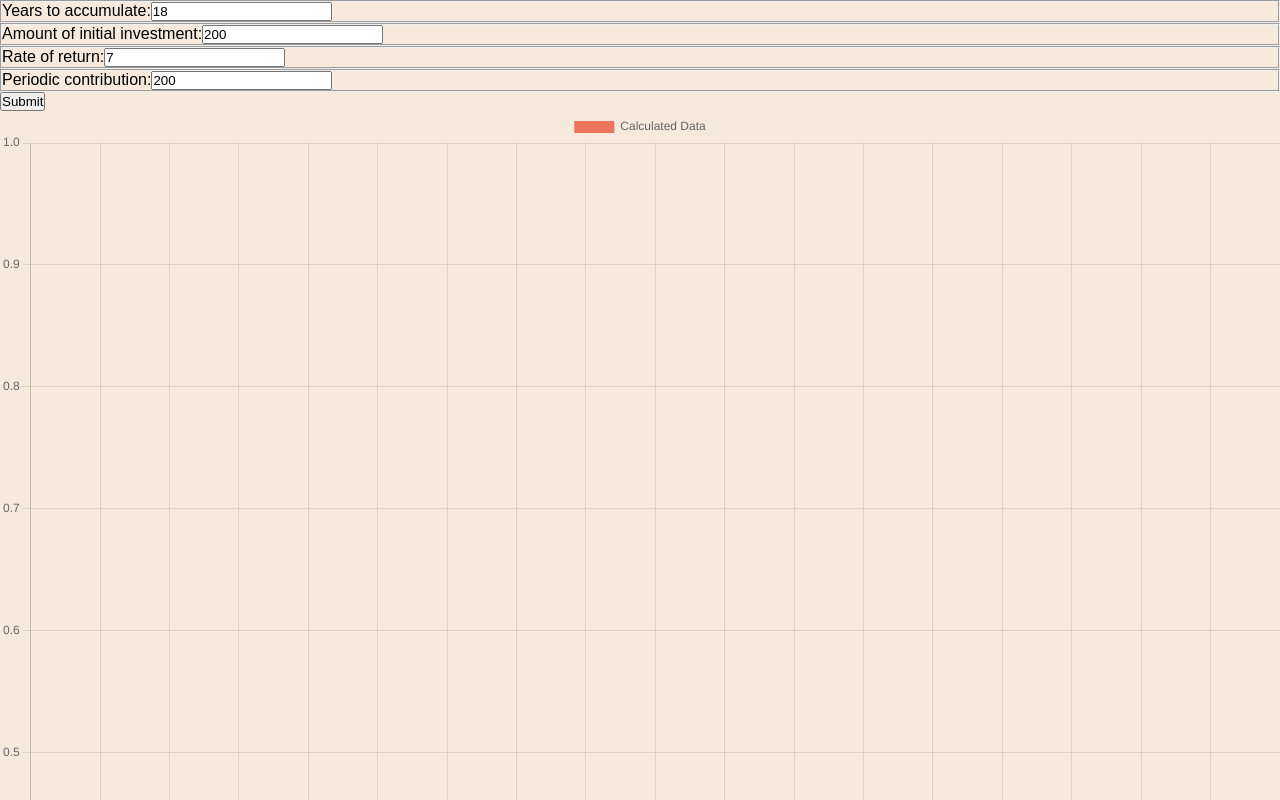
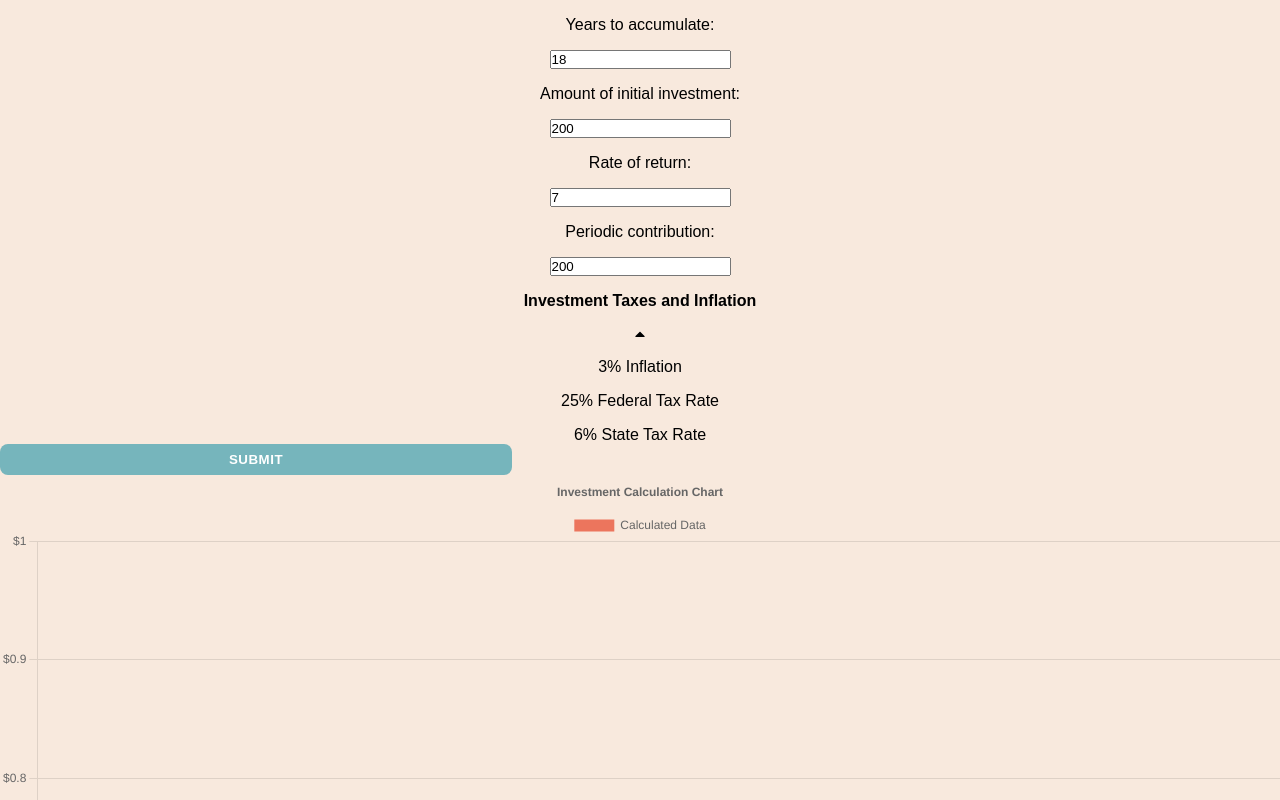
Before and after one commit to nyrellcl/react-challenge-budget-app, a Next.js app: page /components/BarChart in a window 1280 px wide. Shown: the top 800 px of the page. Built offline with nearby package versions, Linux system fonts and the light colour scheme.

Commit message:
edit bar chart

```diff
--- a/src/pages/Investing.tsx
+++ b/src/pages/Investing.tsx
@@ -32,7 +32,7 @@ function Investing() {
         <section className='visualize-section'>
           <article className='visualize-section__content'>
             <h3>Let&apos;s visualize how one might start out, no matter what age they may be, or amount they start with.</h3>
-            <p>Below is a chart you can use to visualize how your money can grow over the years.</p>
+            <p>Below is a chart you can use to visualize how much your money can grow over the years.</p>
           </article>
           <BarChart/>
         </section>
--- a/src/pages/components/BarChart.tsx
+++ b/src/pages/components/BarChart.tsx
@@ -1,12 +1,19 @@
 import React from "react";
 import { Chart } from "chart.js/auto";
 import { useState, useRef, useEffect } from "react";
+import {FaCaretUp, FaCaretDown} from "react-icons/fa"
 
 interface BarChartProps {
   years: number;
   initial: number;
   ROR: number;
   contribution: number;
+}
+
+interface Taxes {
+  inflation: number,
+  federal_tax_rate: number,
+  state_tax_rate: number
 }
 
 function BarChart() {
@@ -16,8 +23,15 @@ function BarChart() {
     ROR: 7,
     contribution: 200,
   });
+
+  const [taxData, setTaxData] = useState<Taxes>({
+    inflation: 3,
+    federal_tax_rate: 25,
+    state_tax_rate: 6
+  })
   const [calculatedData, setCalculatedData] = useState<number[]>([]);
   const [futureValue, setFutureValue] = useState<number | null>(null);
+  const [isTaxExpanded, setIsTaxExpanded] = useState<boolean>(false)
 
   const labels = Array.from({ length: data.years }, (_, i) => `${i + 1}`);
 
@@ -29,12 +43,21 @@ function BarChart() {
       ROR: parseInt(e.currentTarget.ROR_INVEST.value),
       contribution: parseInt(e.currentTarget.CONTRIBUTION.value),
     };
+
+    const newTaxData = {
+      inflation: parseInt(e.currentTarget.INFLATION.value),
+      federal_tax_rate: parseInt(e.currentTarget.FEDERAL_TAX.value),
+      state_tax_rate: parseInt(e.currentTarget.STATE_TAX.value)
+    }
+
+    setTaxData(newTaxData)
     setData(newFormData);
     const calculated: number[] = [];
     for (let i = 1; i <= newFormData.years; i++) {
       const futureValue =
         (newFormData.initial + (i - 1) * newFormData.contribution) *
         Math.pow(1 + newFormData.ROR / 100, i);
+        // tax calculation here const taxFutureValue = futureValue *
       calculated.push(parseInt(futureValue.toFixed(2)));
     }
     setCalculatedData(calculated);
@@ -65,10 +88,31 @@ function BarChart() {
         ],
       },
       options: {
+        layout:{
+          autoPadding: true
+        },
+        plugins:{
+          title:{
+            display: true,
+            text: "Investment Calculation Chart",
+
+          },
+        },
+        responsive: true,
         scales: {
           y: {
             beginAtZero: true,
+            ticks:{
+              callback(tickValue) {
+                return `$${tickValue}`
+              },
+            }
           },
+          x:{
+            grid: {
+              display: false
+            }
+          }
         },
         backgroundColor: "#EC755D"
       },
@@ -83,8 +127,8 @@ function BarChart() {
   return (
     //user input data section
     <section className="data-chart">
-      <form onSubmit={handleDataSubmit}>
-        {futureValue && <p>Your plan produces ${futureValue}.</p>}
+      <form className="data-chart__form" onSubmit={handleDataSubmit}>
+        {futureValue && <p className="data-chart__form__plan">Your plan produces <strong>${futureValue}</strong> in <strong>{data.years} years</strong></p>}
         <fieldset>
           <label htmlFor="YEARS">Years to accumulate:</label>
           <input name="YEARS" id="YEARS" type="number" defaultValue={data.years} />
@@ -104,7 +148,29 @@ function BarChart() {
           <label htmlFor="CONTRIBUTION">Periodic contribution:</label>
           <input name="CONTRIBUTION" id="CONTRIBUTION" defaultValue={data.contribution}/>
         </fieldset>
-        <button type="submit">Submit</button>
+        <fieldset className="tax-heading">
+        <h4>Investment Taxes and Inflation</h4>
+          {isTaxExpanded ? <FaCaretDown onClick={() => setIsTaxExpanded(!isTaxExpanded)}/> : <FaCaretUp onClick={() => setIsTaxExpanded(!isTaxExpanded)}/>}
+        </fieldset>
+        {isTaxExpanded ? <fieldset className="tax-rates-expanded">
+
+          <label htmlFor="INFLATION">Expected inflation rate %:</label>
+          <input name="INFLATION" id="INFLATION" type="number" defaultValue={taxData.inflation}/>
+
+          <label htmlFor="FEDERAL_TAX">Federal marginal tax rate %:</label>
+          <input name="FEDERAL_TAX" id="FEDERAL_TAX" type="number" defaultValue={taxData.federal_tax_rate}/>
+
+          <label htmlFor="STATE_TAX">State marginal tax rate %:</label>
+          <input name="STATE_TAX" id="STATE_TAX" type="number" defaultValue={taxData.state_tax_rate}/>
+        </fieldset> :
+        <fieldset className="tax-rates">
+          <label htmlFor="INFLATION">{taxData.inflation}% Inflation</label>
+          <label htmlFor="FEDERAL_TAX">{taxData.federal_tax_rate}% Federal Tax Rate</label>
+          <label htmlFor="STATE_TAX">{taxData.state_tax_rate}% State Tax Rate</label>
+        </fieldset>
+         }
+
+        <button type="submit" className="data-submit">Submit</button>
       </form>
       <canvas ref={chartRef} width={400} height={400} />
     </section>
--- a/src/styles/investing-sass/investing.css
+++ b/src/styles/investing-sass/investing.css
@@ -38,6 +38,43 @@
   font-size: 1.5rem;
 }
 .visualize-section__content p {
-  padding: 0;
+  padding: 0 0 1rem 0;
   margin-top: 1.5rem;
+}
+
+.data-chart__form fieldset {
+  display: flex;
+  align-items: center;
+  flex-direction: column;
+  gap: 1rem;
+  border: none;
+  padding-top: 1rem;
+}
+.data-chart__form .tax-heading {
+  display: flex;
+  align-items: center;
+  gap: 1rem;
+}
+.data-chart__form__plan {
+  text-align: center;
+  padding: 1rem 0 0 0;
+}
+.data-chart__form .data-submit {
+  background-color: #76B5BC;
+  color: white;
+  font-weight: 700;
+  text-transform: uppercase;
+  letter-spacing: 0.03125rem;
+  border: none;
+  border-radius: 0.5rem;
+  width: 40%;
+  margin: 0 auto;
+  cursor: pointer;
+  padding: 0.5rem;
+  transition: all 250ms linear;
+}
+.data-chart__form .data-submit:hover {
+  background-color: transparent;
+  color: #76B5BC;
+  border: 1px solid #76B5BC;
 }/*# sourceMappingURL=investing.css.map */
--- a/src/styles/investing-sass/investing.scss
+++ b/src/styles/investing-sass/investing.scss
@@ -45,9 +45,50 @@
             font-size: rem(24);
         }
         p{
-            padding: 0;
+            padding: 0 0 1rem 0;
             margin-top: 1.5rem;
 
         }
     }
 }
+
+.data-chart{
+    &__form{
+        fieldset{
+            display: flex;
+            align-items: center;
+            flex-direction: column;
+            gap: 1rem;
+            border: none;
+            padding-top: 1rem;
+        }
+        .tax-heading{
+            display: flex;
+            align-items: center;
+            gap: 1rem;
+        }
+        &__plan{
+            text-align: center;
+            padding: 1rem 0 0 0 ;
+        }
+        .data-submit{
+            background-color: $cyan;
+            color: #ffff;
+            font-weight: 700;
+            text-transform: uppercase;
+            letter-spacing: rem(0.5);
+            border: none;
+            border-radius: rem(8);
+            width: 40%;
+            margin: 0 auto;
+            cursor: pointer;
+            padding: 0.5rem;
+            transition: all 250ms linear;
+            &:hover{
+                background-color: transparent;
+                color: $cyan;
+                border: 1px solid $cyan;
+            }
+        }
+    }
+}
```
Also changed, not shown: 1 other file (tests, documents, lock files or other folders).
